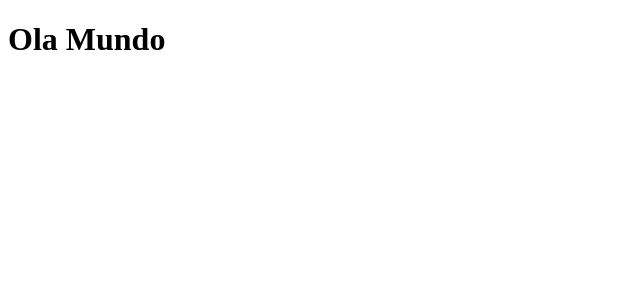
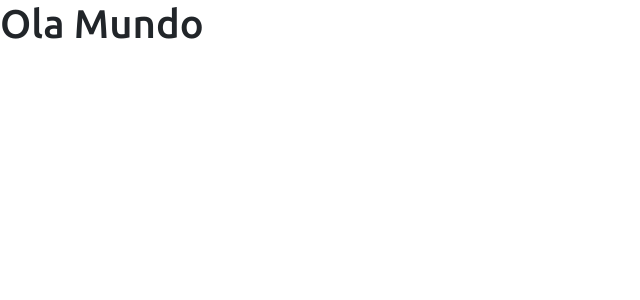
Before and after one commit to rogerplis/projeto-sds3, a React (Create React App) app in the folder frontend/: page / in a window 1280 px wide. Shown: the top 300 px of the page, without its empty margins (0-640 px from the left). Built offline with nearby package versions, Linux system fonts and the light colour scheme.

Commit message:
Bootstrap

```diff
--- a/frontend/package.json
+++ b/frontend/package.json
@@ -3,6 +3,8 @@
   "version": "0.1.0",
   "private": true,
   "dependencies": {
+    "@babel/core": "^7.14.0",
+    "@popperjs/core": "^2.9.2",
     "@testing-library/jest-dom": "^5.12.0",
     "@testing-library/react": "^11.2.6",
     "@testing-library/user-event": "^12.8.3",
@@ -10,6 +12,7 @@
     "@types/node": "^12.20.12",
     "@types/react": "^17.0.5",
     "@types/react-dom": "^17.0.3",
+    "bootstrap": "^5.0.0",
     "react": "^17.0.2",
     "react-dom": "^17.0.2",
     "react-scripts": "4.0.3",
--- /dev/null
+++ b/frontend/src/assets/css/styles.css
@@ -0,0 +1,32 @@
+@import url('https://fonts.googleapis.com/css2?family=Ubuntu:wght@300;400;500;700&display=swap');
+:root {
+    --color-primary: #FF8400;
+}
+
+html, body {
+    height: 100%;
+    font-family: "Ubuntu", sans-serif;
+}
+
+#root {
+    display: flex;
+    flex-direction: column;
+    height: 100%;
+}
+
+.content {
+    flex: 1 0 auto;
+}
+
+.footer {
+    flex-shrink: 0;
+    text-align: center;
+}
+
+.bg-primary {
+    background-color: var(--color-primary) !important;
+}
+
+.text-primary {
+    color: var(--color-primary) !important;
+}
--- a/frontend/src/index.tsx
+++ b/frontend/src/index.tsx
@@ -1,6 +1,8 @@
 import React from 'react';
 import ReactDOM from 'react-dom';
 import App from './App';
+import 'bootstrap/dist/css/bootstrap.css'
+import 'assets/css/styles.css';
 
 
 ReactDOM.render(
```
Also changed, not shown: 1 other file (tests, documents, lock files or other folders).
